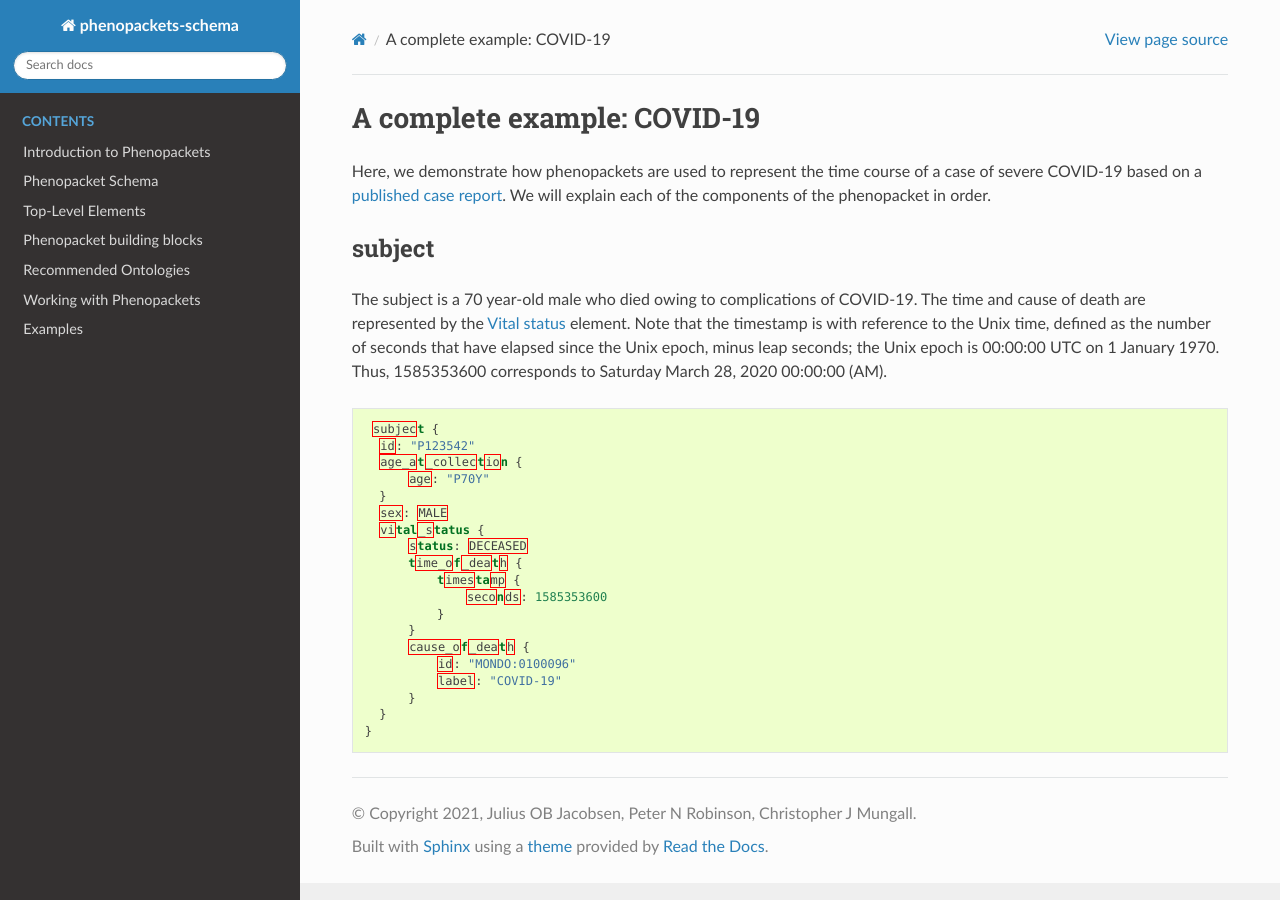
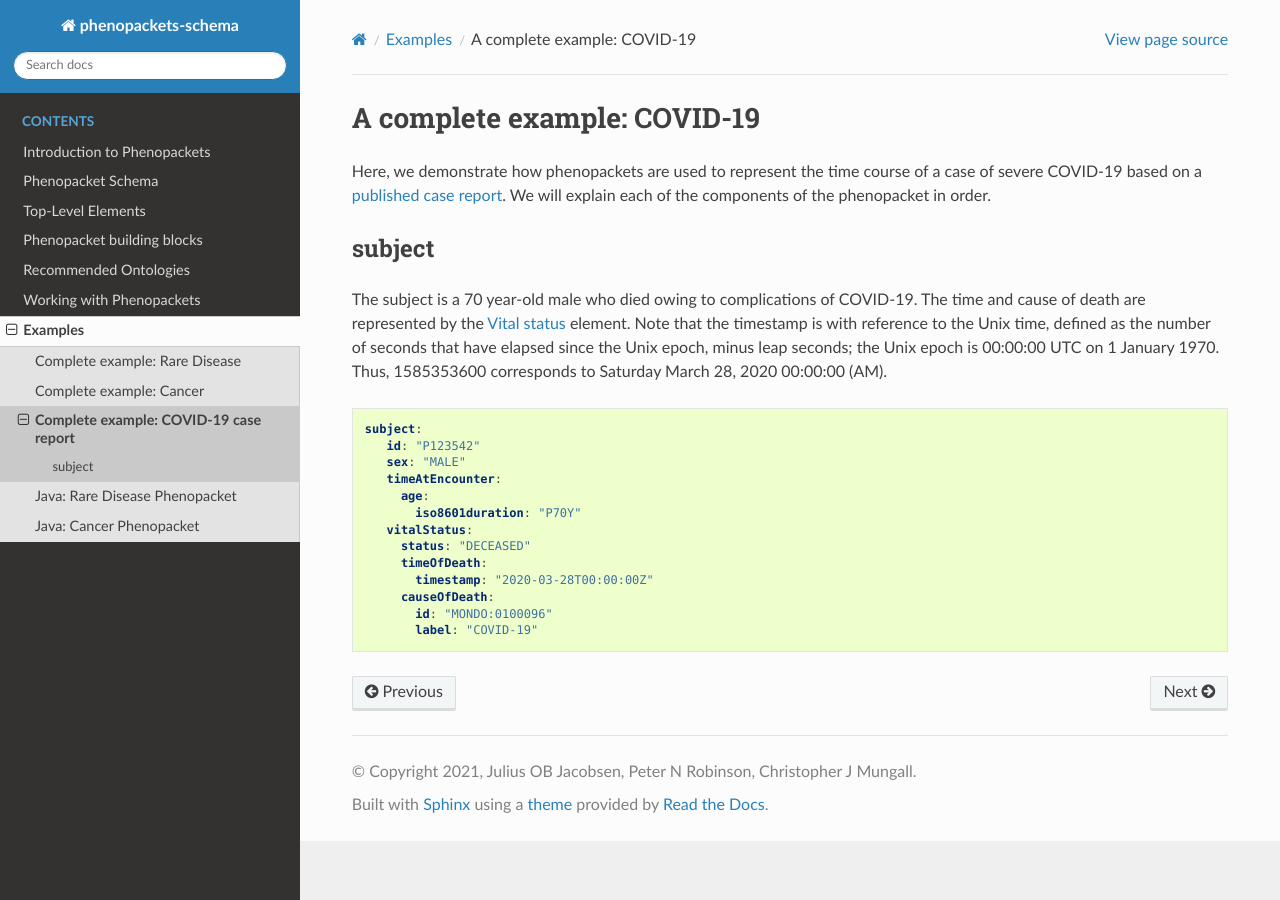
Before and after one commit to phenopackets/phenopacket-schema, a Sphinx documentation site: the page built from docs/covid19-example.rst, in a window 1280 px wide. Built offline with Sphinx 7.4.7 and the Read the Docs theme 2.0.0, drawn with Linux system fonts in a browser that asks for light colours; pages that are not in the unit, such as notebooks, are missing from menus.

Commit message:
#296 update covid19-example.rst add covid example to examples.rst

```diff
--- a/docs/cancer-example.rst
+++ b/docs/cancer-example.rst
@@ -139,7 +139,7 @@ Prostate adenocarcinoma was discovered as an incidental finding. The tumor was f
       procedure:
         code:
           id: "NCIT:C15189"
-          label: "Biopsy"`
+          label: "Biopsy"
 
 Biosample 3: Left ureter
 ~~~~~~~~~~~~~~~~~~~~~~~~
--- a/docs/covid19-example.rst
+++ b/docs/covid19-example.rst
@@ -19,24 +19,18 @@ number of seconds that have elapsed since the Unix epoch, minus leap seconds;
 the Unix epoch is 00:00:00 UTC on 1 January 1970. Thus, 1585353600 corresponds
 to Saturday March 28, 2020 00:00:00 (AM).
 
-.. code-block:: json
+.. code-block:: yaml
 
-   subject {
-    id: "P123542"
-    age_at_collection {
-        age: "P70Y"
-    }
-    sex: MALE
-    vital_status {
-        status: DECEASED
-        time_of_death {
-            timestamp {
-                seconds: 1585353600
-            }
-        }
-        cause_of_death {
-            id: "MONDO:0100096"
-            label: "COVID-19"
-        }
-    }
-  }
+   subject:
+      id: "P123542"
+      sex: "MALE"
+      timeAtEncounter:
+        age:
+          iso8601duration: "P70Y"
+      vitalStatus:
+        status: "DECEASED"
+        timeOfDeath:
+          timestamp: "2020-03-28T00:00:00Z"
+        causeOfDeath:
+          id: "MONDO:0100096"
+          label: "COVID-19"
--- a/docs/examples.rst
+++ b/docs/examples.rst
@@ -11,7 +11,7 @@ available in the ``src/test/org/phenopackets/schema/v2/examples``.
 
    Complete example: Rare Disease <rd-example>
    Complete example: Cancer <cancer-example>
-
+   Complete example: COVID-19 case report <covid19-example>
 
 
 Each example has a corresponding explanation of how to create the Phenopacket using Java.
--- a/docs/rd-example.rst
+++ b/docs/rd-example.rst
@@ -205,4 +205,4 @@ in the Phenopacket.
       externalReferences:
       - id: "PMID:30808312"
         description: "Bao M, et al. COL6A1 mutation leading to Bethlem myopathy with recurrent\
-          \ hematuria: a case report. BMC Neurol. 2019;19(1):32."`
+          \ hematuria: a case report. BMC Neurol. 2019;19(1):32."
```
Also changed, not shown: 1 other file.
